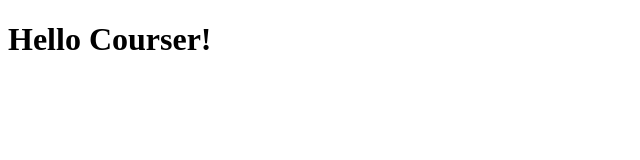
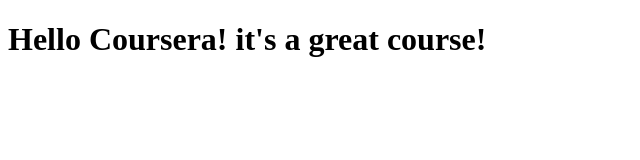
Before and after one commit to migtak/coursera-test, a plain HTML site: page site/index.html in a window 1280 px wide. Shown: the whole page, without its empty margins (0-640 px from the left). Drawn offline with Linux system fonts and the light colour scheme.

Commit message:
Small addition to our page content.

```diff
--- a/site/index.html
+++ b/site/index.html
@@ -4,6 +4,6 @@
 	<title>Hello Coursera !</title>
 </head>
 <body>
-<h1>Hello Courser!</h1>
+<h1>Hello Coursera! it's a great course!</h1>
 </body>
 </html>
```
